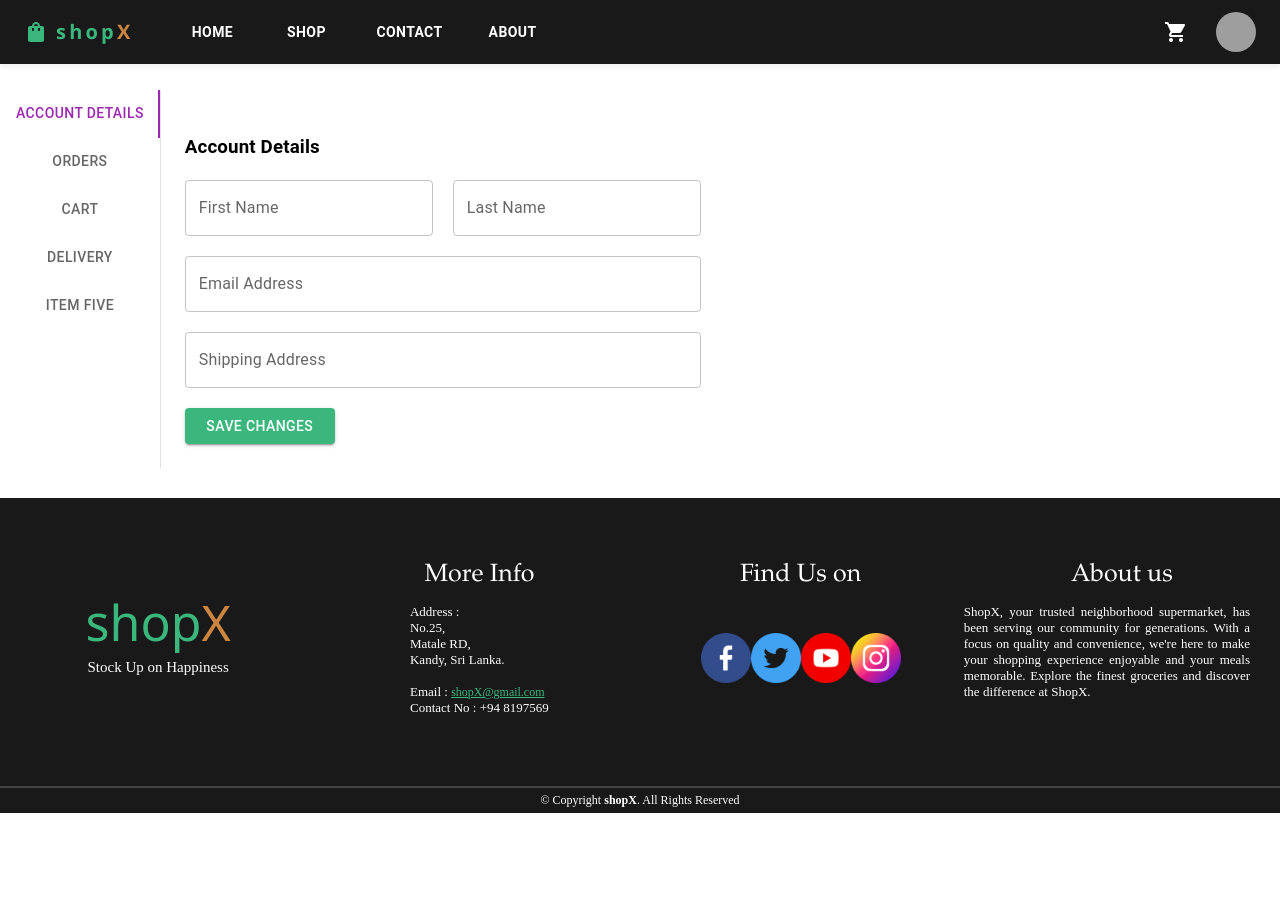
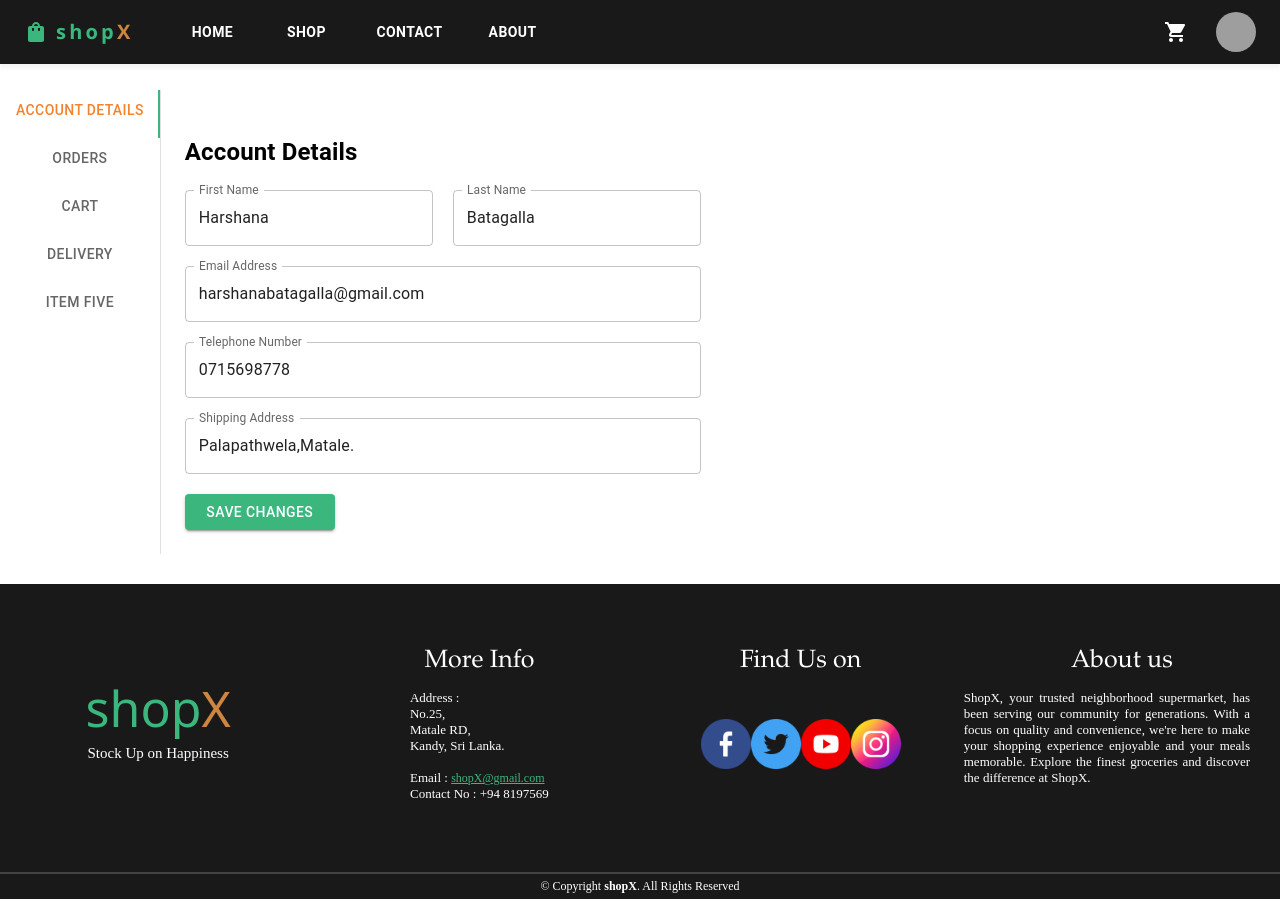
Before and after one commit to PrincipleCoders/Supermarket-Frontend, a React (Vite) app: page / in a window 1280 px wide. Before the commit the page ends 813 px from the top, so only its background shows below. Built offline with nearby package versions, Linux system fonts and the light colour scheme; grey boxes are pictures that could not be loaded.

Commit message:
order tab done

```diff
--- a/src/container/accountDetails.jsx
+++ b/src/container/accountDetails.jsx
@@ -10,10 +10,11 @@ import '../styles/AccountDetails.css'
 
 const AccountDetails = (props) => {
 
-    const [fname, setfName] = useState(props.fname || '');
-    const [lname, setlName] = useState(props.lname || '');
-    const [address, setAddress] = useState(props.address || '');
-    const [email, setEmail] = useState(props.email || '');
+    const [fname, setfName] = useState(props.fname);
+    const [lname, setlName] = useState(props.lname);
+    const [address, setAddress] = useState(props.address);
+    const [email, setEmail] = useState(props.email);
+    const [telephone, setTelephone] = useState(props.telephone);
 
 
     const handleSubmit = (event) => {
@@ -22,47 +23,61 @@ const AccountDetails = (props) => {
         console.log('Last Name:', lname);
         console.log('Email Address:', email);
         console.log('Shipping Address:', address);
+        console.log('Telephone', telephone);
 
     };
 
 
     return (
         <div>
-                <form onSubmit={handleSubmit}>
-            <h3 className='ac-details-headding'>Account Details</h3>
-            <div className="account-details">
+            <form onSubmit={handleSubmit}>
+                <h2 className='ac-details-headding'>Account Details</h2>
+                <div className="account-details">
                     <div className="profile-name">
-                    <TextField
+                        <TextField
                             id="fname"
                             label="First Name"
                             defaultValue={fname}
-                            onChange={(e) => setfName(e.target.value)} // Update the state when the input changes
+                            onChange={(e) => setfName(e.target.value)}
+                            color='success'
                         />
                         <TextField
                             id="lname"
                             label="Last Name"
                             defaultValue={lname}
-                            onChange={(e) => setlName(e.target.value)} // Update the state when the input changes
+                            onChange={(e) => setlName(e.target.value)}
+                            color='success'
                         />
 
                     </div>
 
                     <TextField
                         id="email"
+                        type='email'
                         label="Email Address"
                         defaultValue={email}
-                        onChange={(e) => setEmail(e.target.value)} // Update the state when the input changes
+                        onChange={(e) => setEmail(e.target.value)}
+                        color='success'
+                    />
+                    <TextField
+                        id="tp"
+                        type='tel'
+                        label="Telephone Number"
+                        defaultValue={telephone}
+                        onChange={(e) => setTelephone(e.target.value)}
+                        color='success'
                     />
                     <TextField
                         id="address"
                         label="Shipping Address"
                         defaultValue={address}
-                        onChange={(e) => setAddress(e.target.value)} // Update the state when the input changes
+                        onChange={(e) => setAddress(e.target.value)}
+                        color='success'
                     />
 
                     <Button type="submit" variant='contained' color='success' sx={{ backgroundColor: "#3bb77e", width: '150px' }}>Save Changes</Button>
-            </div>
-                </form>
+                </div>
+            </form>
         </div>
     );
 };
--- /dev/null
+++ b/src/container/cart.jsx
@@ -0,0 +1,16 @@
+import React from "react";
+import ListItem from '@mui/material/ListItem';
+import ListItemButton from '@mui/material/ListItemButton';
+import ListItemIcon from '@mui/material/ListItemIcon';
+import ListItemText from '@mui/material/ListItemText';
+
+export default function Cart(props) {
+
+    return(
+<div>
+    <h2>Your Cart</h2>
+
+</div>
+
+    );
+}
--- a/src/container/orders.jsx
+++ b/src/container/orders.jsx
@@ -1 +1,135 @@
-impor
+import * as React from 'react';
+import Paper from '@mui/material/Paper';
+import Table from '@mui/material/Table';
+import TableBody from '@mui/material/TableBody';
+import TableCell from '@mui/material/TableCell';
+import TableContainer from '@mui/material/TableContainer';
+import TableHead from '@mui/material/TableHead';
+import TablePagination from '@mui/material/TablePagination';
+import TableRow from '@mui/material/TableRow';
+
+
+
+const orders = [
+    { id: '4567', date: '04-05-2023', status: 'processing', total: 2550, items: 4 },
+    { id: '7890', date: '04-06-2023', status: 'delivered', total: 720, items: 2 },
+    { id: '1234', date: '04-07-2023', status: 'ready to delivery', total: 1420, items: 3 },
+    { id: '5678', date: '04-08-2023', status: 'on the way', total: 980, items: 1 },
+    { id: '2345', date: '04-09-2023', status: 'processing', total: 3350, items: 6 },
+    { id: '6789', date: '04-10-2023', status: 'delivered', total: 1140, items: 3 },
+    { id: '3456', date: '04-11-2023', status: 'ready to delivery', total: 2180, items: 4 },
+    { id: '7891', date: '04-12-2023', status: 'on the way', total: 1425, items: 2 },
+    { id: '4569', date: '04-13-2023', status: 'processing', total: 1590, items: 3 },
+    { id: '1236', date: '04-14-2023', status: 'delivered', total: 660, items: 1 },
+    { id: '3459', date: '04-15-2023', status: 'ready to delivery', total: 1980, items: 4 },
+    { id: '2348', date: '04-16-2023', status: 'on the way', total: 1170, items: 2 },
+    { id: '5670', date: '04-17-2023', status: 'processing', total: 4300, items: 8 },
+    { id: '7893', date: '04-18-2023', status: 'delivered', total: 1230, items: 3 },
+    { id: '4562', date: '04-19-2023', status: 'ready to delivery', total: 2780, items: 5 },
+];
+
+
+export default function Orders() {
+    const [page, setPage] = React.useState(0);
+    const [rowsPerPage, setRowsPerPage] = React.useState(10);
+
+    const columns = [
+        { id: 'id', label: 'Order', minWidth: 100, align: 'center', },
+        { id: 'date', label: 'Date', minWidth: 170, align: 'center', },
+        {
+            id: 'status',
+            label: 'Status',
+            minWidth: 100,
+        },
+        {
+            id: 'items',
+            label: 'Items',
+            minWidth: 150,
+            align: 'center',
+        },
+        {
+            id: 'total',
+            label: 'Total',
+            minWidth: 170,
+        },
+
+    ];
+
+    const getStatusColor = (status) => {
+        switch (status.toLowerCase()) {
+          case 'processing':
+            return 'red';
+          case 'delivered':
+            return 'green';
+          case 'ready to delivery':
+            return 'orange';
+          case 'on the way':
+            return 'blue';
+          default:
+            return 'black';
+        }
+      };
+
+    const handleChangePage = (event, newPage) => {
+        setPage(newPage);
+    };
+
+    const handleChangeRowsPerPage = (event) => {
+        setRowsPerPage(+event.target.value);
+        setPage(0);
+    };
+
+    return (
+        <div>
+
+            <h2>Your Orders</h2>
+            <Paper elevation={2} sx={{ width: '100%', overflow: 'hidden' }}>
+                <TableContainer sx={{ maxHeight: 440 }}>
+                    <Table stickyHeader aria-label="order table">
+                        <TableHead>
+                            <TableRow>
+                                {columns.map((column) => (
+                                    <TableCell
+                                        key={column.id}
+                                        align={column.align}
+                                        style={{ minWidth: column.minWidth }}
+                                    >
+                                        {column.label}
+                                    </TableCell>
+                                ))}
+                            </TableRow>
+                        </TableHead>
+                        <TableBody>
+                            {orders
+                                .slice(page * rowsPerPage, page * rowsPerPage + rowsPerPage)
+                                .map((row) => {
+                                    return (
+                                        <TableRow hover role="checkbox" tabIndex={-1} key={row.code}>
+                                            {columns.map((column) => {
+                                                const value = row[column.id];
+                                                const cellColor = column.id === 'status' ? getStatusColor(value) : 'inherit';
+                                                return (
+                                                    <TableCell key={column.id} align={column.align} style={{ color: cellColor }}>
+                                                        {column.id === 'id' ? `#${value}` : column.id === 'total' ? `Rs.${value}` : value}
+                                                    </TableCell>
+                                                );
+                                            })}
+                                        </TableRow>
+                                    );
+                                })}
+                        </TableBody>
+                    </Table>
+                </TableContainer>
+                <TablePagination
+                    rowsPerPageOptions={[10, 25, 100]}
+                    component="div"
+                    count={orders.length}
+                    rowsPerPage={rowsPerPage}
+                    page={page}
+                    onPageChange={handleChangePage}
+                    onRowsPerPageChange={handleChangeRowsPerPage}
+                />
+            </Paper>
+        </div>
+    );
+}
--- a/src/container/profile.jsx
+++ b/src/container/profile.jsx
@@ -5,6 +5,8 @@ import Tab from '@mui/material/Tab';
 import Typography from '@mui/material/Typography';
 import Box from '@mui/material/Box';
 import AccountDetails from './accountDetails';
+import Orders from './orders';
+import Cart from './cart';
 
 function TabPanel(props) {
     const { children, value, index, ...other } = props;
@@ -55,10 +57,22 @@ export default function Profile() {
                 orientation="vertical"
                 value={value}
                 onChange={handleChange}
-                textColor="secondary"
-                indicatorColor="secondary"
-                aria-label="Vertical tabs example"
-                sx={{ borderRight: 1, borderColor: 'divider' }}
+                // textColor="secondary"
+                // indicatorColor="secondary"
+                aria-label="profile-tabs"
+                sx={{
+                    borderRight: 1,
+                    borderColor: 'divider',
+                    "& .MuiTabs-indicator": {
+                        backgroundColor: '#3bb77e',
+                    },
+                    "& .MuiTab-root": {
+                        justifyContent: 'flex-start',
+                        "&.Mui-selected": {
+                            color: '#F28330',
+                        },
+                    },
+                }}
             >
                 <Tab label="Account Details" {...a11yProps(0)} />
                 <Tab label="Orders" {...a11yProps(1)} />
@@ -68,13 +82,19 @@ export default function Profile() {
 
             </Tabs>
             <TabPanel value={value} index={0}>
-                <AccountDetails/>
+                <AccountDetails
+                    fname="Harshana"
+                    lname='Batagalla'
+                    email='harshanabatagalla@gmail.com'
+                    address='Palapathwela,Matale.'
+                    telephone='0715698778'
+                    />
             </TabPanel>
             <TabPanel value={value} index={1}>
-                Item Two
+                <Orders/>
             </TabPanel>
             <TabPanel value={value} index={2}>
-                Item Three
+                <Cart/>
             </TabPanel>
             <TabPanel value={value} index={3}>
                 Item Four
```
